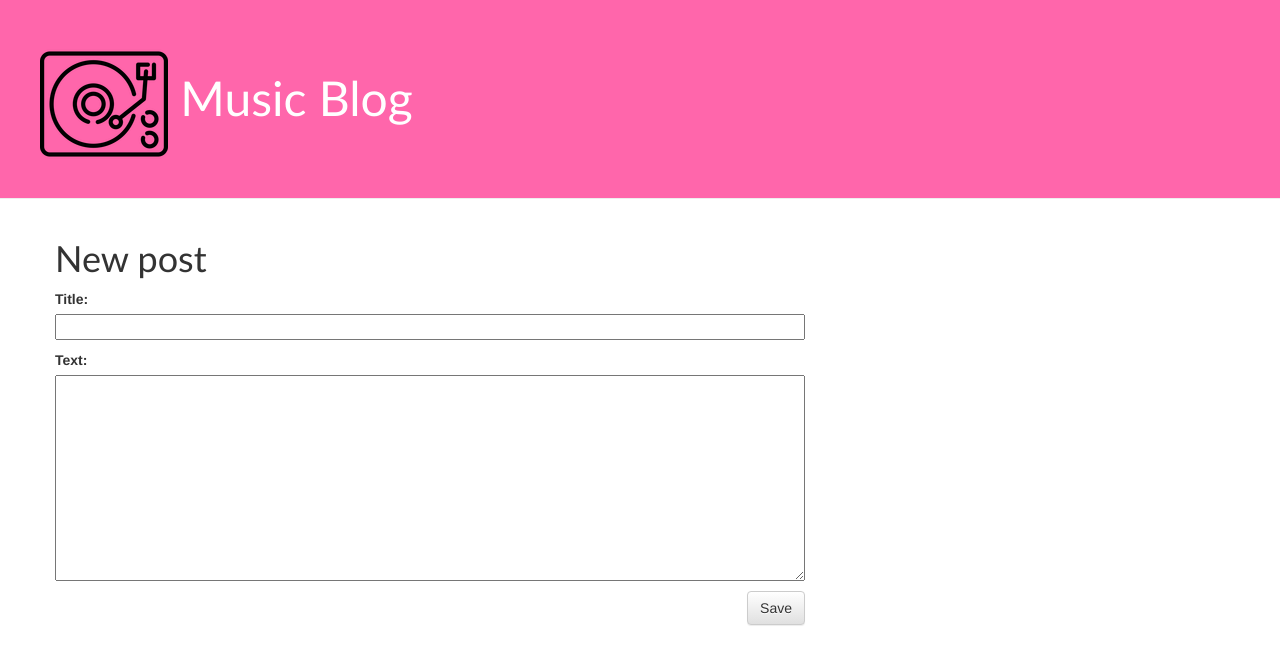
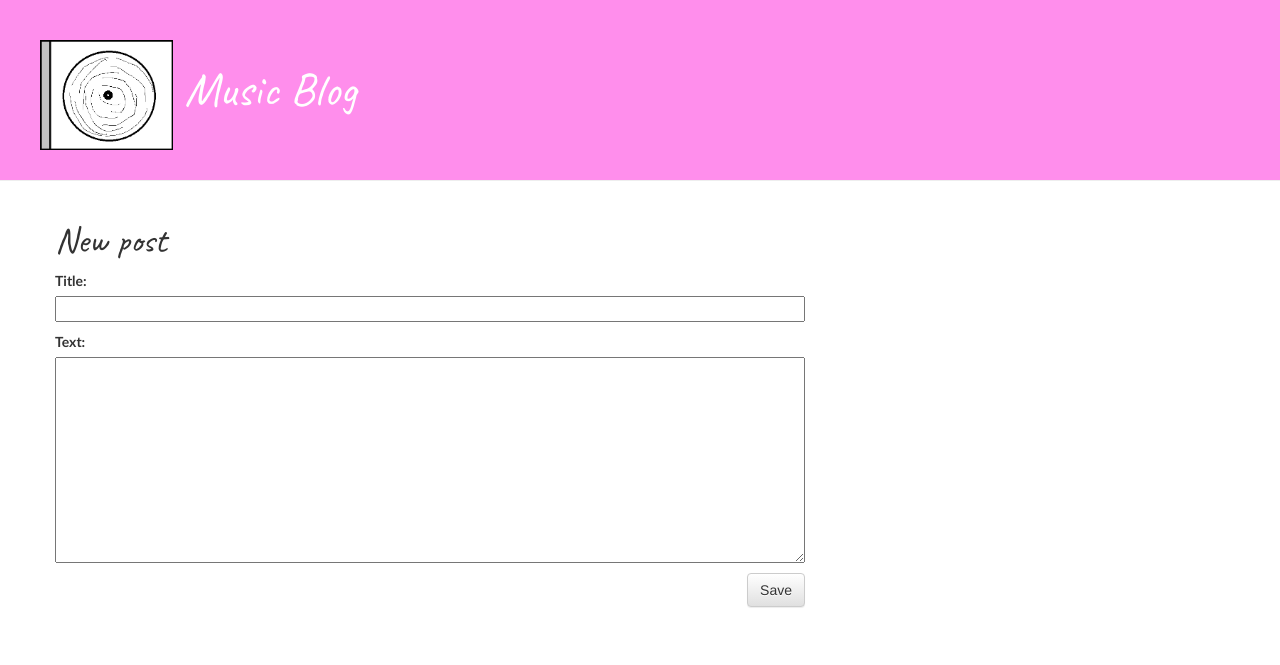
Before and after one commit to AlinaDoneich11/my-first-blog, a Django app: page /post/new/ in a window 1280 px wide. Shown: the top 665 px of the page. Run offline with Django 3.2, Linux system fonts and the light colour scheme; some libraries are stand-ins or nearby versions.

Commit message:
Visual reworking.

```diff
--- a/blog/static/css/blog.css
+++ b/blog/static/css/blog.css
@@ -1,5 +1,5 @@
 .page-header {
-    background-color: #ff007399;
+    background-color: #ff00d471;
     margin-top: 0;
     padding: 20px 20px 20px 40px;
 }
@@ -12,15 +12,15 @@
     margin-left: 40px;
 }
 h1, h2, h3, h4 {
+    font-family: 'Caveat';
+}
+p {
     font-family: 'Calibri';
 }
 .right_date {
-    color: #828282;
-    float: right;
     margin-right: 15px;
 }
 .right_btn {
-    float: right;
     margin-right: -10px;
 }
 .date {
@@ -47,4 +47,5 @@ h1, h2, h3, h4 {
 }
 .post h1 a, .post h1 a:visited {
     color: #000000c7;
+    font-family: "Caveat";
 }
--- a/blog/templates/blog/base.html
+++ b/blog/templates/blog/base.html
@@ -8,7 +8,7 @@
 <title>Music blog</title>
 <link rel="stylesheet" href="//maxcdn.bootstrapcdn.com/bootstrap/3.2.0/css/bootstrap.min.css">
 <link rel="stylesheet" href="//maxcdn.bootstrapcdn.com/bootstrap/3.2.0/css/bootstrap-theme.min.css">
-<link href='//fonts.googleapis.com/css?family=Lobster&subset=latin,latin-ext' rel='stylesheet' type='text/css'>
+<link href='//fonts.googleapis.com/css?family=Caveat' rel='stylesheet' type='text/css'>
 <link rel="stylesheet" href="{% static 'css/blog.css' %}">
 
 </head>
@@ -19,7 +19,7 @@
             <a href="{% url 'post_new' %}" class="top-menu"><span class="glyphicon glyphicon-plus"></span></a>
             <a href="{% url 'post_draft_list' %}" class="top-menu"><span class="glyphicon glyphicon-edit"></span></a>
         {% endif %}
-        <h1><a href="/"><img src="{% static 'images/favicon.png' %}"/> Music Blog</a></h1>
+        <h1><a href="/"><img height="110" src="{% static 'images/vinyl.png' %}"/> Music Blog</a></h1>
         </div>
         <div class="content container">
         <div class="row">
```
Also changed, not shown: blog/templates/blog/post_detail.html (+4 -4 lines), blog/templates/blog/post_list.html (+8 -1 lines), blog/static/images/vinyl.png (added).
